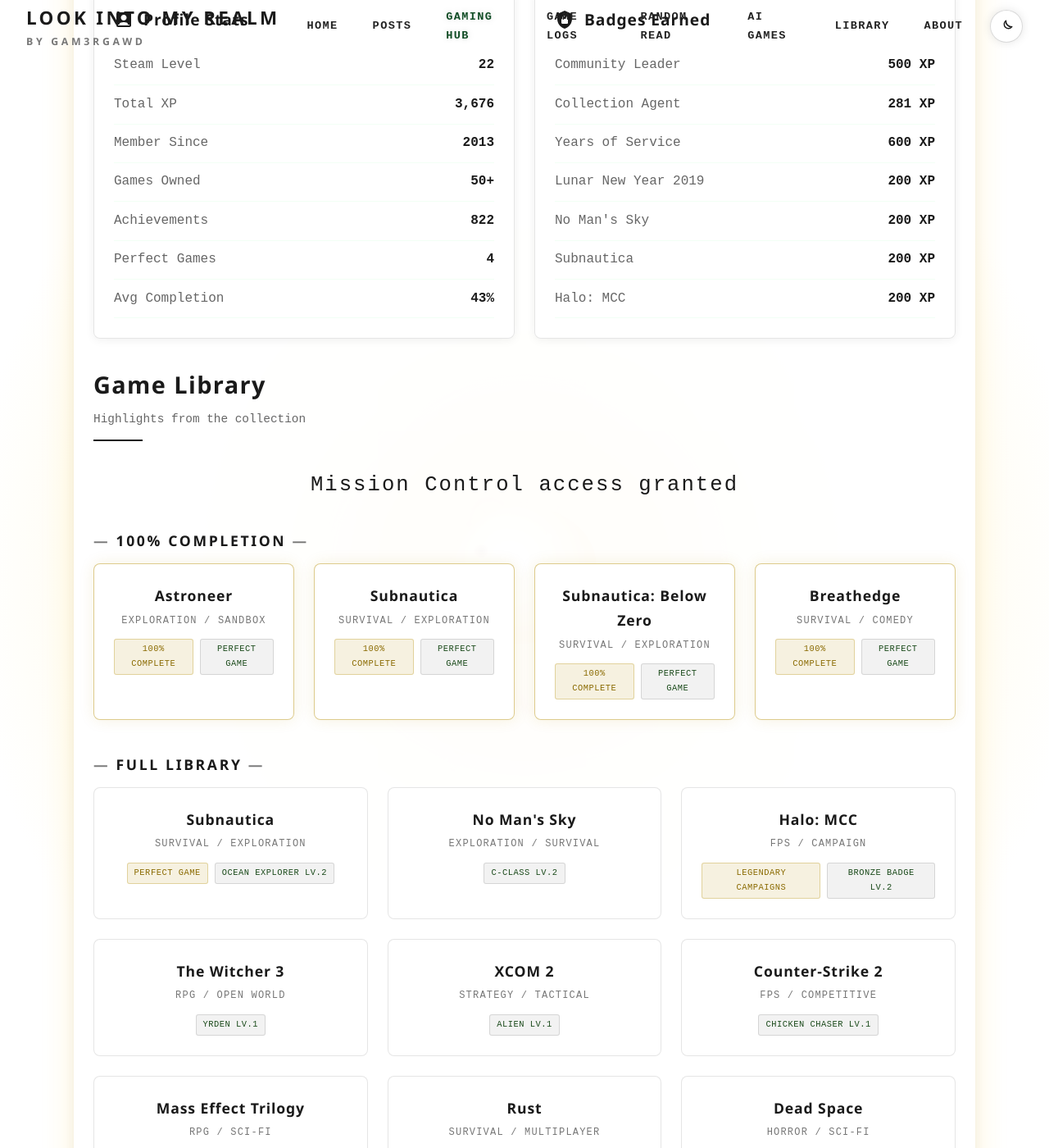
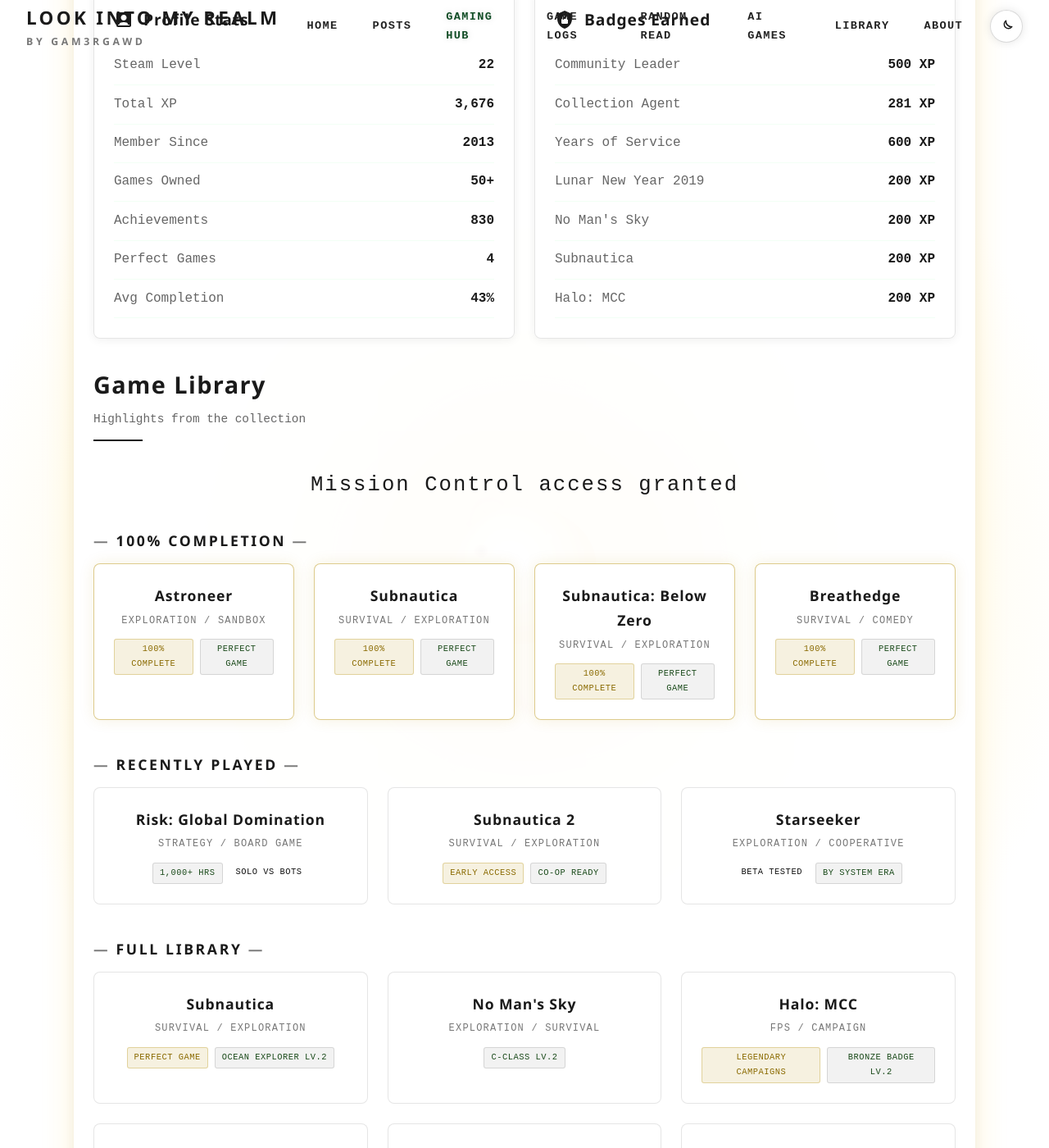
Before and after one commit to vitalnexus/blog, a Jekyll site: the page built from gaming.md, in a window 1280 px wide and 1400 px high, scrolled down 592 px. Shown: the whole window at 82% size. Built offline with Jekyll 4.4.1, drawn with Linux system fonts in a browser that asks for light colours; some of the changed text lies outside the part shown.

Commit message:
fix: update gaming stats and add recently played games section

```diff
--- a/gaming.md
+++ b/gaming.md
@@ -8,7 +8,7 @@ permalink: /gaming/
 
   <div class="hero" style="padding: 3rem 1rem 2rem;">
     <h1 class="hero-title glitch" data-text="Gaming Hub">Gaming Hub</h1>
-    <p class="hero-tagline">12+ years in the void / 822 achievements / 4 perfect games</p>
+    <p class="hero-tagline">13+ years in the void / 830 achievements / 4 perfect games</p>
   </div>
 
   <div class="profile-banner">
@@ -33,7 +33,7 @@ permalink: /gaming/
       <div class="stat-row"><span class="stat-label">Total XP</span><span class="stat-value">3,676</span></div>
       <div class="stat-row"><span class="stat-label">Member Since</span><span class="stat-value">2013</span></div>
       <div class="stat-row"><span class="stat-label">Games Owned</span><span class="stat-value">50+</span></div>
-      <div class="stat-row"><span class="stat-label">Achievements</span><span class="stat-value">822</span></div>
+      <div class="stat-row"><span class="stat-label">Achievements</span><span class="stat-value">830</span></div>
       <div class="stat-row"><span class="stat-label">Perfect Games</span><span class="stat-value">4</span></div>
       <div class="stat-row"><span class="stat-label">Avg Completion</span><span class="stat-value">43%</span></div>
     </div>
@@ -96,6 +96,39 @@ permalink: /gaming/
       <div class="badge-row">
         <span class="badge badge-gold">100% Complete</span>
         <span class="badge badge-green">Perfect Game</span>
+      </div>
+    </div>
+  </div>
+
+  <h3 class="section-title" style="font-size: 1.1rem; margin: 0 0 0.75rem; letter-spacing: 0.15em; text-transform: uppercase;">
+    <span style="color: var(--green); opacity: 0.6;">&#x2014;&nbsp;</span>Recently Played<span style="color: var(--green); opacity: 0.6;">&nbsp;&#x2014;</span>
+  </h3>
+
+  <div class="grid grid-3" style="margin-bottom: 2.5rem;">
+    <div class="game-card">
+      <h3 class="game-card-title"><a href="/reviews/gaming/risk-global-domination-2026-review/" target="_blank" rel="noopener" style="color: inherit; text-decoration: none;">Risk: Global Domination</a></h3>
+      <p class="game-card-genre">Strategy / Board Game</p>
+      <div class="badge-row">
+        <span class="badge badge-green">1,000+ hrs</span>
+        <span class="badge">Solo vs Bots</span>
+      </div>
+    </div>
+
+    <div class="game-card">
+      <h3 class="game-card-title"><a href="/reviews/gaming/subnautica-2-early-access-review/" target="_blank" rel="noopener" style="color: inherit; text-decoration: none;">Subnautica 2</a></h3>
+      <p class="game-card-genre">Survival / Exploration</p>
+      <div class="badge-row">
+        <span class="badge badge-gold">Early Access</span>
+        <span class="badge badge-green">Co-op Ready</span>
+      </div>
+    </div>
+
+    <div class="game-card">
+      <h3 class="game-card-title"><a href="/reviews/gaming/space-travel/starseeker-beta-review/" target="_blank" rel="noopener" style="color: inherit; text-decoration: none;">Starseeker</a></h3>
+      <p class="game-card-genre">Exploration / Cooperative</p>
+      <div class="badge-row">
+        <span class="badge">Beta Tested</span>
+        <span class="badge badge-green">By System Era</span>
       </div>
     </div>
   </div>
```
